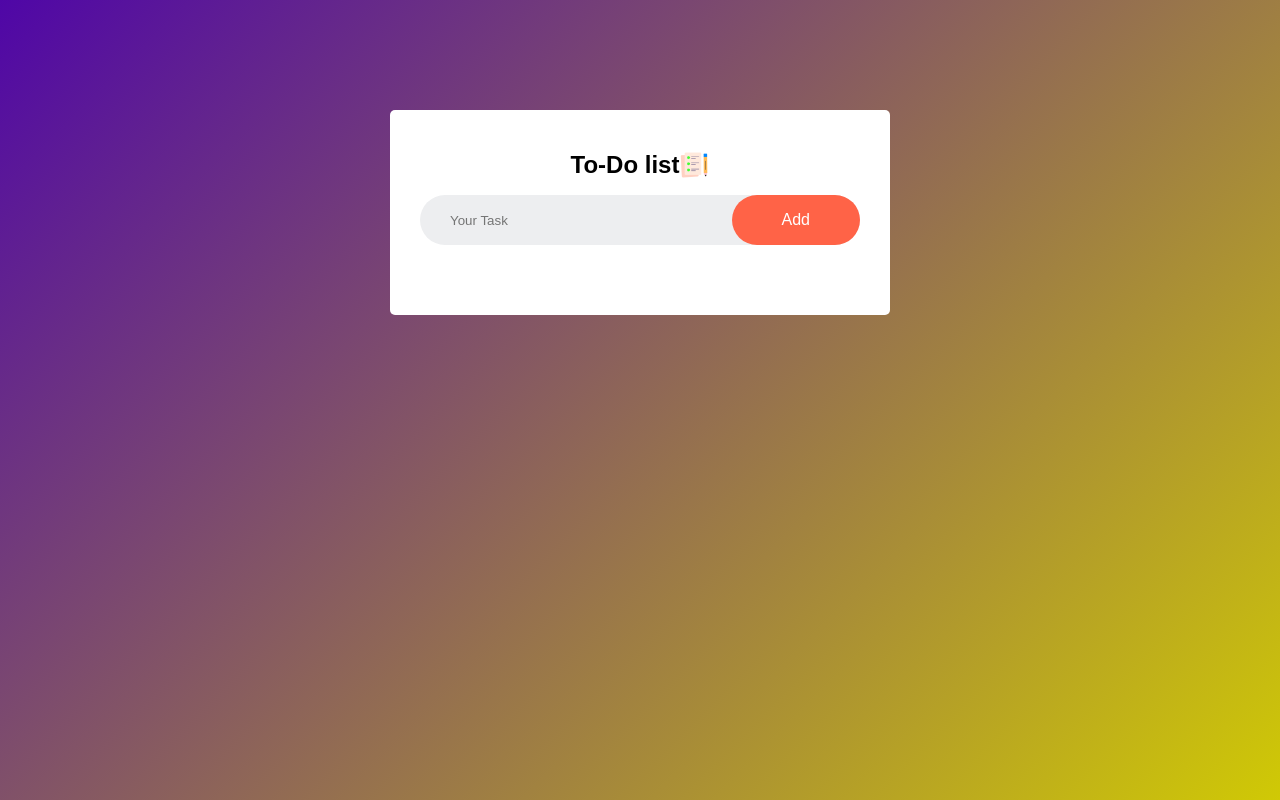
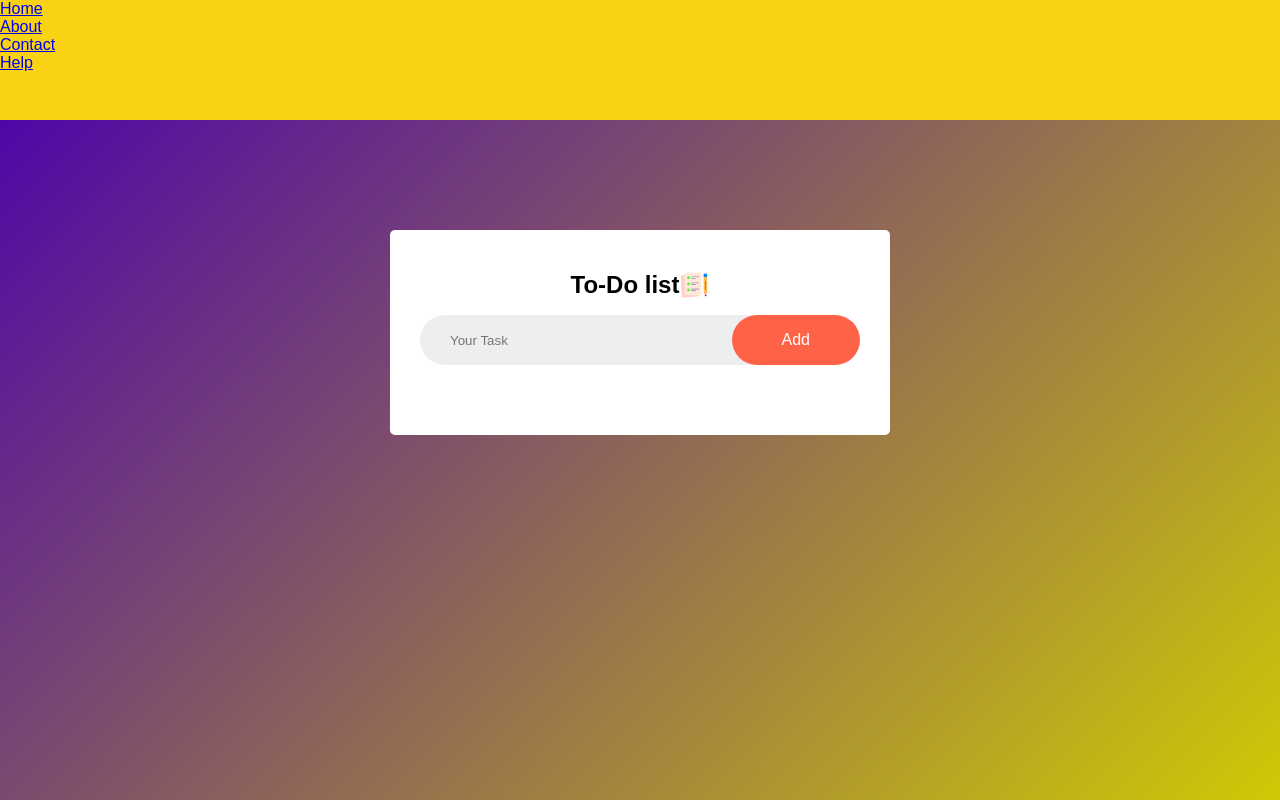
Before and after one commit to Notsanjay0/microproject, a plain HTML site: page index.html in a window 1280 px wide. Drawn offline with Linux system fonts and the light colour scheme.

Commit message:
nav bar added, need to be styled

```diff
--- a/index.html
+++ b/index.html
@@ -6,6 +6,16 @@
     <title>Productivity App</title>
     <link rel="stylesheet" href="styles.css">
 </head>
+<header>
+    <nav>
+        <ul>
+            <li><a href="#">Home</a></li>
+            <li><a href="#">About</a></li>
+            <li><a href="#">Contact</a></li>
+            <li><a href="#">Help</a></li>
+        </ul>
+    </nav>
+</header>
 <body>
  <div class="container">
     <div class="todo-app">
--- a/script.js
+++ b/script.js
@@ -1,5 +1,7 @@
 const inputBox = document.getElementById("input-box");
 const taskContainer = document.getElementById("task-container");
+
+taskContainer.innerHTML = localStorage.getItem("data");
 
 function addTask() {
     if(inputBox.value === ''){
@@ -13,6 +15,7 @@ function addTask() {
         span.innerHTML = "\u00d7";
         li.appendChild(span);
     }
+    saveTasks();
     inputBox.value = '';
 
 }
@@ -23,4 +26,11 @@ taskContainer.addEventListener("click", function(e){
     else if(e.target.tagName === "SPAN"){
         e.target.parentElement.remove();
     }
+    saveTasks();
 }, false);
+
+function saveTasks() {
+    localStorage.setItem("data", taskContainer.innerHTML);
+}
+
+taskContainer.innerHTML = localStorage.getItem("data");
--- a/styles.css
+++ b/styles.css
@@ -5,10 +5,15 @@
     font-family: Arial, Helvetica, sans-serif;
 }
 .container {
-    min-height: 100vh;
+    min-height: 85vh;
     width: 100%;
     background: linear-gradient(135deg, rgb(79, 6, 167), rgb(208, 201, 5));
     padding: 10px;
+}
+header {
+    min-height: 15vh;
+    width: 100%;
+    background-color: #f9d313 ;
 }
 .todo-app {
     width: 100%;
```
